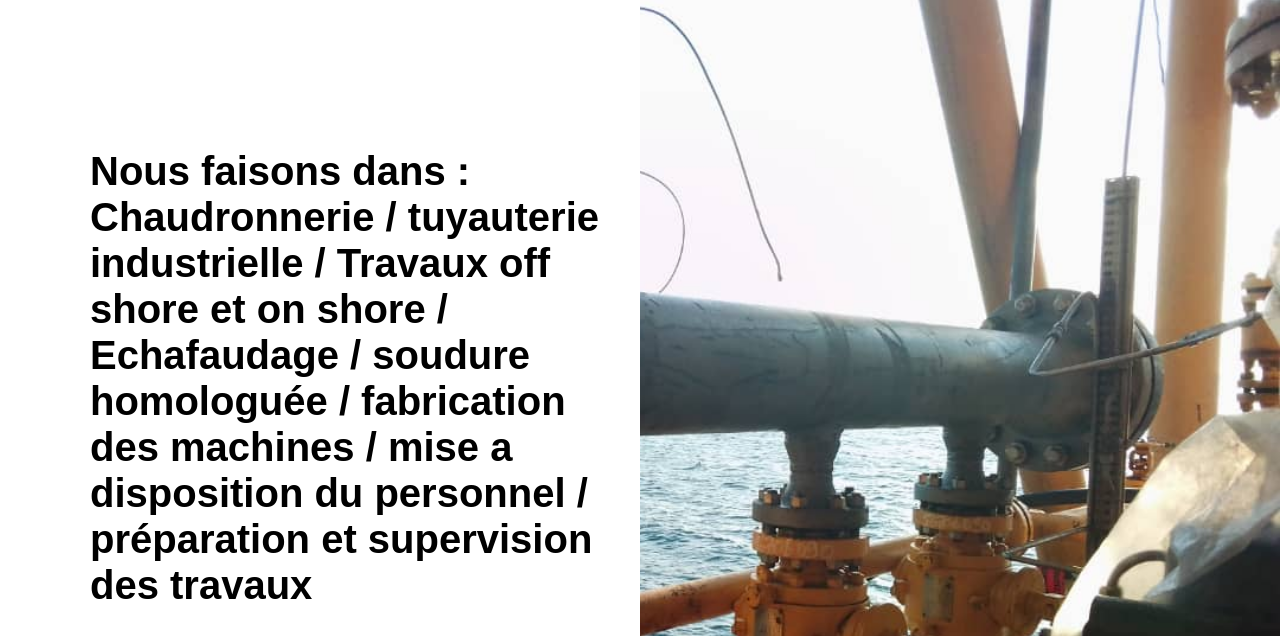
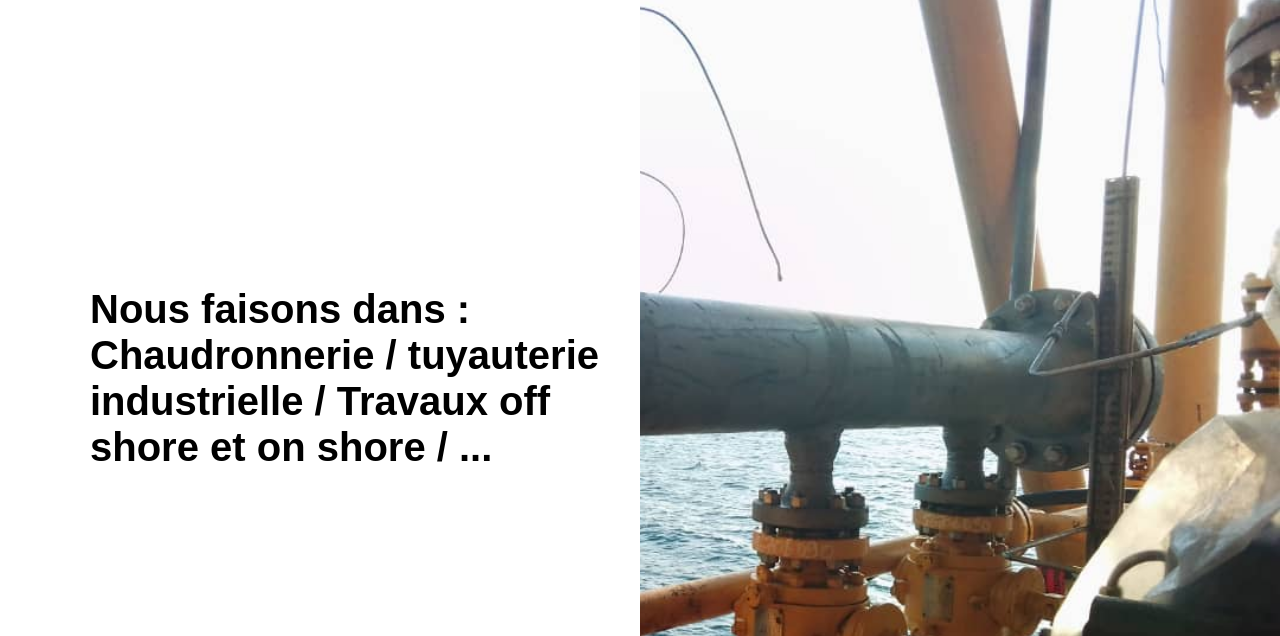
Before and after one commit to Dymoro89/CDN, a plain HTML site: page index.html in a window 1280 px wide. Shown: the part 164-800 px from the top of the page. Drawn offline with Linux system fonts and the light colour scheme; a web font is replaced by a local one.

Commit message:
Add files via upload

```diff
--- a/index.html
+++ b/index.html
@@ -39,7 +39,7 @@
   <!--Mettre des noms de classes qui font sens et qui respecte la méthodologie BEM-->
   <section class="section section--home">
     <div class="wrapper">
-      <h5 class="section--title"> Nous faisons dans : <br> Chaudronnerie / tuyauterie industrielle / Travaux off shore et on shore / Echafaudage / soudure homologuée / fabrication des machines / mise a disposition du personnel / préparation et supervision des travaux </br></h5>
+      <h1 class="section--title"> Nous faisons dans : <br> Chaudronnerie / tuyauterie industrielle / Travaux off shore et on shore / ...</br></h1>
     </div>
 
   </section>
```
